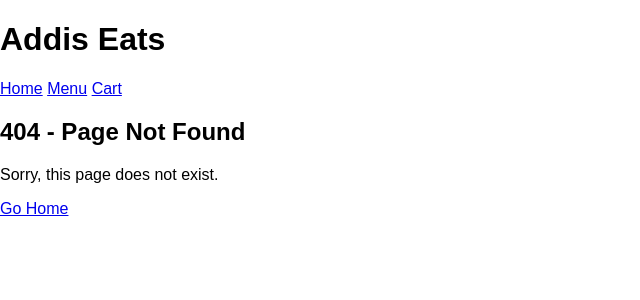
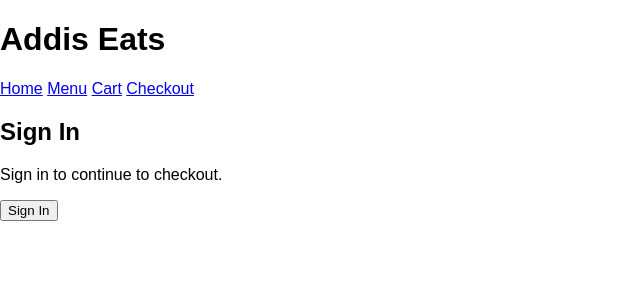
Before and after one commit to Dkidus-star/codeops-portfolio, a React (Vite) app in the folder day_31/addis-eats/: page /signin in a window 1280 px wide. Before the commit this address had no page. Shown: the top 300 px of the page, without its empty margins (0-640 px from the left). Built offline with nearby package versions, Linux system fonts and the light colour scheme; the HTML template or start-up script is replaced by a standard one.

Commit message:
Protect checkout with authentication

```diff
--- a/day_31/addis-eats/src/App.jsx
+++ b/day_31/addis-eats/src/App.jsx
@@ -2,11 +2,14 @@ import { Routes, Route } from "react-router-dom";
 
 import Layout from "./Layout";
 import { CartProvider } from "./CartContext";
+import RequireAuth from "./RequireAuth";
 
 import Home from "./pages/Home";
 import MenuPage from "./pages/MenuPage";
 import DishPage from "./pages/DishPage";
 import CartPage from "./pages/CartPage";
+import SignIn from "./pages/SignIn";
+import Checkout from "./pages/Checkout";
 import NotFound from "./pages/NotFound";
 
 function App() {
@@ -22,6 +25,12 @@ function App() {
 
           <Route path="cart" element={<CartPage />} />
 
+          <Route path="signin" element={<SignIn />} />
+
+          <Route element={<RequireAuth />}>
+            <Route path="checkout" element={<Checkout />} />
+          </Route>
+
           <Route path="*" element={<NotFound />} />
         </Route>
       </Routes>
--- a/day_31/addis-eats/src/Layout.jsx
+++ b/day_31/addis-eats/src/Layout.jsx
@@ -8,7 +8,7 @@ function Layout() {
 
         <nav>
           <Link to="/">Home</Link> <Link to="/menu">Menu</Link>{" "}
-          <Link to="/cart">Cart</Link>
+          <Link to="/cart">Cart</Link> <Link to="/checkout">Checkout</Link>
         </nav>
       </header>
 
--- /dev/null
+++ b/day_31/addis-eats/src/RequireAuth.jsx
@@ -0,0 +1,15 @@
+import { Navigate, Outlet, useLocation } from "react-router-dom";
+
+function RequireAuth() {
+  const isSignedIn = localStorage.getItem("isSignedIn") === "true";
+
+  const location = useLocation();
+
+  if (!isSignedIn) {
+    return <Navigate to="/signin" state={{ from: location }} replace />;
+  }
+
+  return <Outlet />;
+}
+
+export default RequireAuth;
--- /dev/null
+++ b/day_31/addis-eats/src/pages/Checkout.jsx
@@ -0,0 +1,25 @@
+import { useCart } from "../CartContext";
+
+function Checkout() {
+  const { cart, total } = useCart();
+
+  return (
+    <section>
+      <h2>Checkout</h2>
+
+      <h3>Order Summary</h3>
+
+      {cart.map((item) => (
+        <p key={item.id}>
+          {item.name} × {item.quantity}
+        </p>
+      ))}
+
+      <h3>Total: {total} ETB</h3>
+
+      <button>Place Order</button>
+    </section>
+  );
+}
+
+export default Checkout;
--- /dev/null
+++ b/day_31/addis-eats/src/pages/SignIn.jsx
@@ -0,0 +1,26 @@
+import { useLocation, useNavigate } from "react-router-dom";
+
+function SignIn() {
+  const navigate = useNavigate();
+  const location = useLocation();
+
+  const from = location.state?.from?.pathname || "/";
+
+  function handleSignIn() {
+    localStorage.setItem("isSignedIn", "true");
+
+    navigate(from, { replace: true });
+  }
+
+  return (
+    <section>
+      <h2>Sign In</h2>
+
+      <p>Sign in to continue to checkout.</p>
+
+      <button onClick={handleSignIn}>Sign In</button>
+    </section>
+  );
+}
+
+export default SignIn;
```
